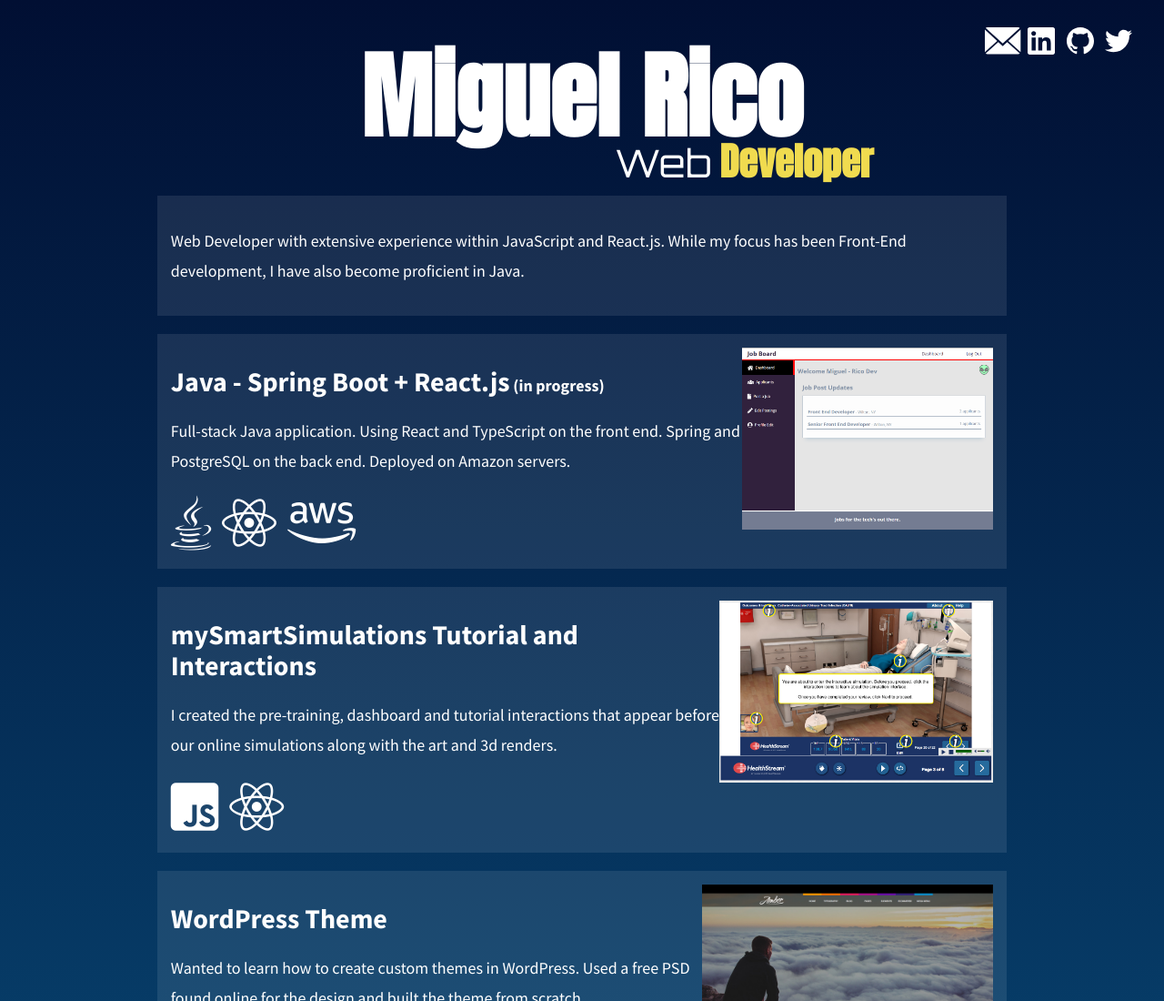
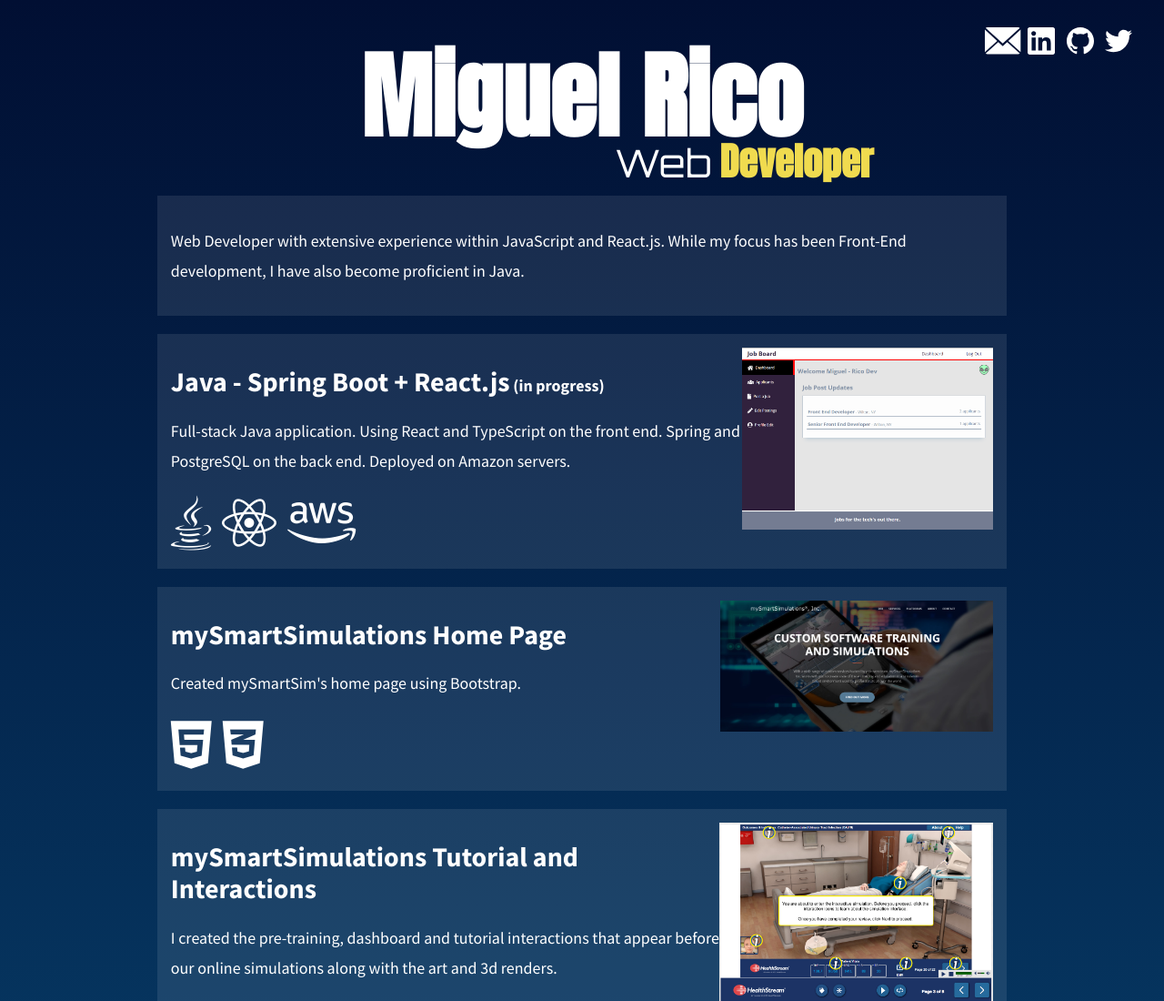
Before and after one commit to SpaceOso/miguelrico-portfolio, a plain HTML site: page index.html in a window 1280 px wide. Shown: the top 1100 px of the page at 91% size. Drawn offline with Linux system fonts and the light colour scheme.

Commit message:
added mss section

```diff
--- a/index.html
+++ b/index.html
@@ -88,6 +88,23 @@
         <img src="./images/job-board.png" alt="image of job board dashboard">
     </a>
 </div>
+<!--mss site-->
+<div>
+    <a class="portfolio-section" href="http://www.mysmartsim.com/" target="_blank">
+        <div class="portfolio-section-info">
+            <h1>mySmartSimulations Home Page</h1>
+            <p>Created mySmartSim's home page using Bootstrap.</p>
+            <div class="logo-row">
+                <!--<i class="fab fa-js-square"></i>-->
+                <i class="fab fa-html5"></i>
+                <i class="fab fa-css3-alt"></i>
+                <!--<i class="fab fa-aws"></i>-->
+            </div>
+        </div>
+
+        <img src="./images/mss.png" alt="mySmartSimulations website" style="height: 100%; width: 300px">
+    </a>
+</div>
 <!--tutorial-->
 <div>
     <a class="portfolio-section" href="./mss.html">
```
Also changed, not shown: images/mss.PNG (added).
